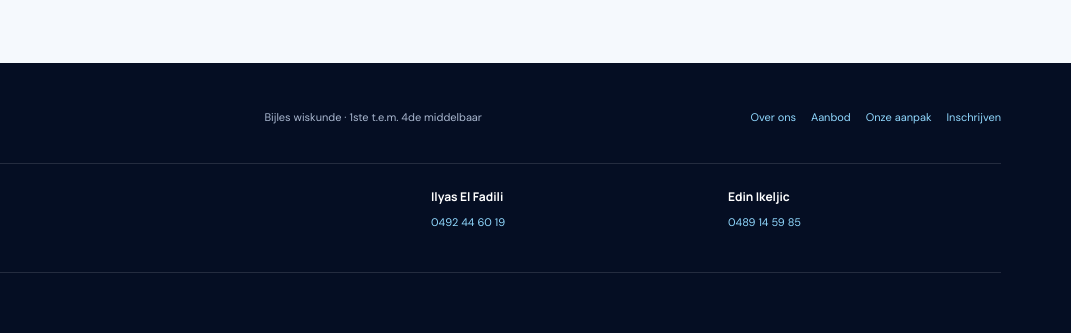
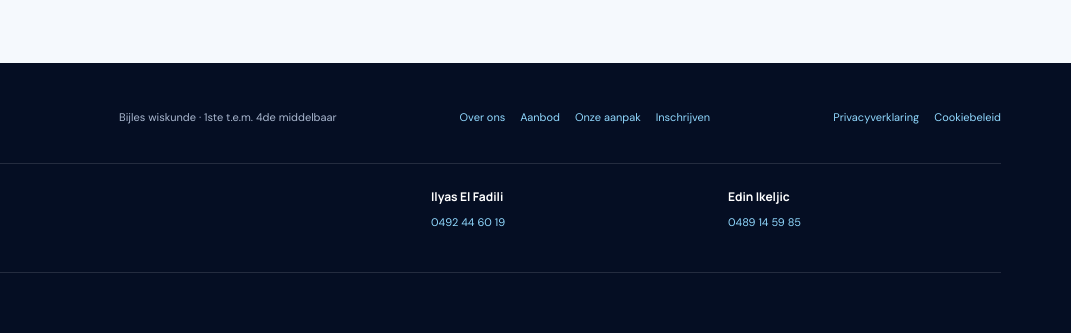
Before and after one commit to infostudents4u-coder/Students4U, a plain HTML site: page inschrijven.html in a window 1280 px wide. Shown: the part 1752-2085 px from the top of the page, 209-1280 px from the left. Drawn offline with Linux system fonts and the light colour scheme.

Commit message:
Update inschrijven.html

```diff
--- a/inschrijven.html
+++ b/inschrijven.html
@@ -16,6 +16,12 @@
   <img src="students4u-logo.png" alt="Students4U">
   <span>Bijles wiskunde · 1ste t.e.m. 4de middelbaar</span>
   <div class="foot-links"><a href="over-ons.html">Over ons</a><a href="aanbod.html">Aanbod</a><a href="aanpak.html">Onze aanpak</a><a href="inschrijven.html">Inschrijven</a></div>
+
+<div class="foot-links">
+  <a href="privacy.html">Privacyverklaring</a>
+  <a href="cookies.html">Cookiebeleid</a>
+</div>
+
 </div>
 <div class="wrap contact-footer">
   <div><strong>Contacteer ons</strong><a href="mailto:info@students4u.be">info@students4u.be</a><a href="https://www.instagram.com/Students.4u/" target="_blank" rel="noopener">Instagram: @Students.4u</a></div>
```
